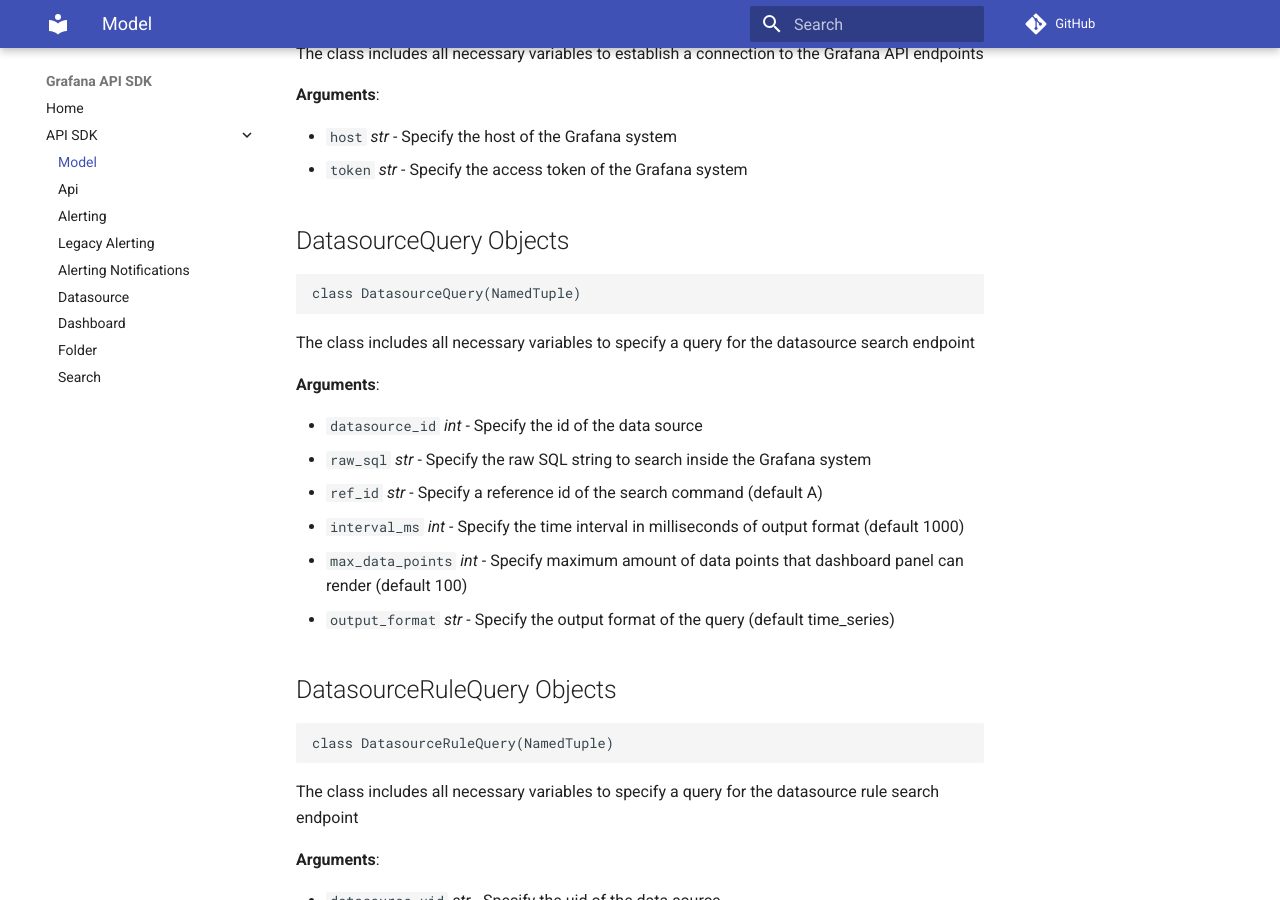
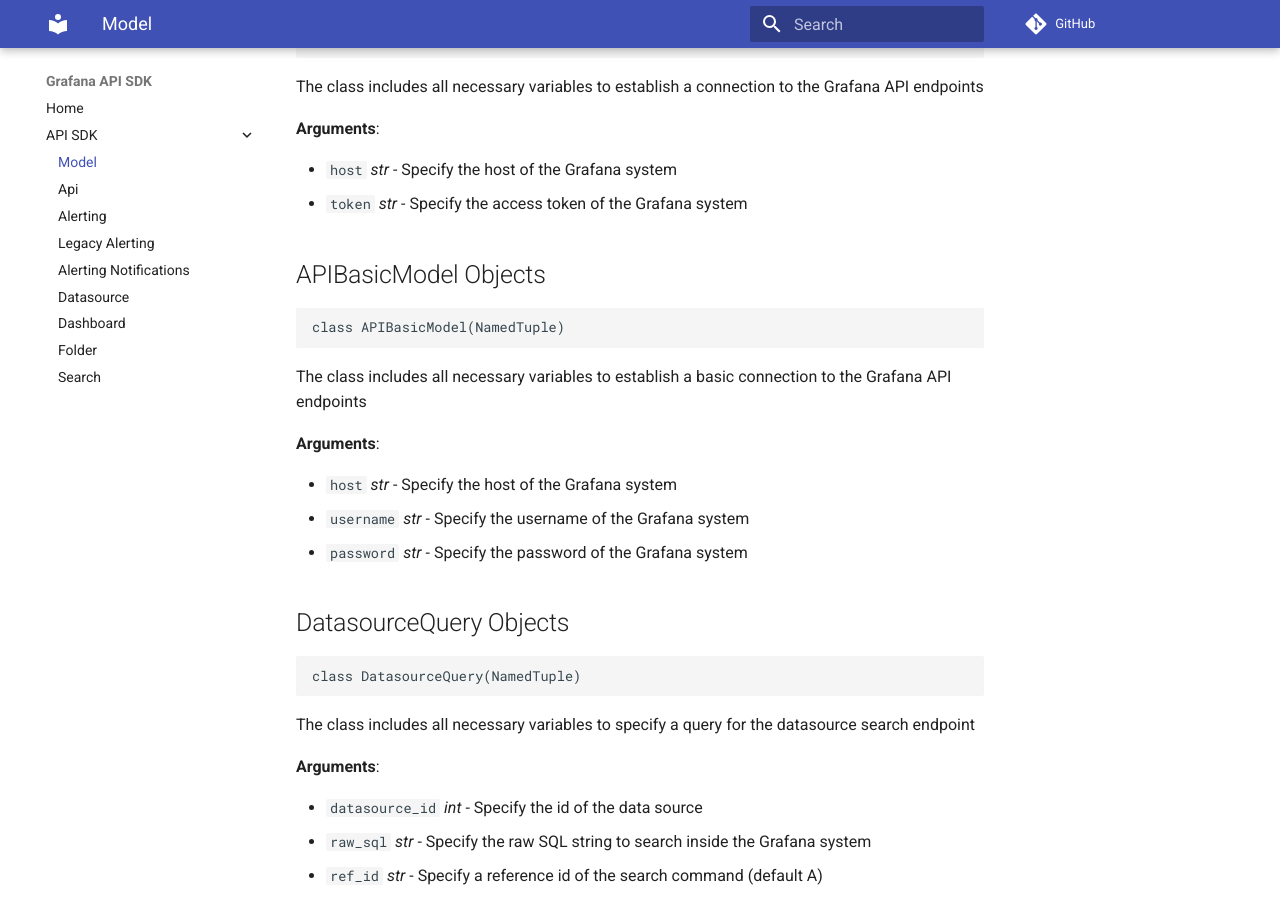
Before and after one commit to ZPascal/grafana_api_sdk, an MkDocs documentation site: the page built from docs/content/grafana_api/model.md, in a window 1280 px wide and 900 px high, scrolled down 1076 px. Built offline with MkDocs 1.6.1 and Material for MkDocs 9.7.7, drawn with Linux system fonts in a browser that asks for light colours; comment, search, counter and statistics services are not loaded.

Commit message:
Add coverage badge and documentation

````diff
--- a/docs/content/grafana_api/model.md
+++ b/docs/content/grafana_api/model.md
@@ -4,6 +4,7 @@
   * [APIEndpoints](#grafana_api.model.APIEndpoints)
   * [RequestsMethods](#grafana_api.model.RequestsMethods)
   * [APIModel](#grafana_api.model.APIModel)
+  * [APIBasicModel](#grafana_api.model.APIBasicModel)
   * [DatasourceQuery](#grafana_api.model.DatasourceQuery)
   * [DatasourceRuleQuery](#grafana_api.model.DatasourceRuleQuery)
   * [Alert](#grafana_api.model.Alert)
@@ -50,6 +51,22 @@ The class includes all necessary variables to establish a connection to the Graf
 
 - `host` _str_ - Specify the host of the Grafana system
 - `token` _str_ - Specify the access token of the Grafana system
+
+<a id="grafana_api.model.APIBasicModel"></a>
+
+## APIBasicModel Objects
+
+```python
+class APIBasicModel(NamedTuple)
+```
+
+The class includes all necessary variables to establish a basic connection to the Grafana API endpoints
+
+**Arguments**:
+
+- `host` _str_ - Specify the host of the Grafana system
+- `username` _str_ - Specify the username of the Grafana system
+- `password` _str_ - Specify the password of the Grafana system
 
 <a id="grafana_api.model.DatasourceQuery"></a>
 
````
